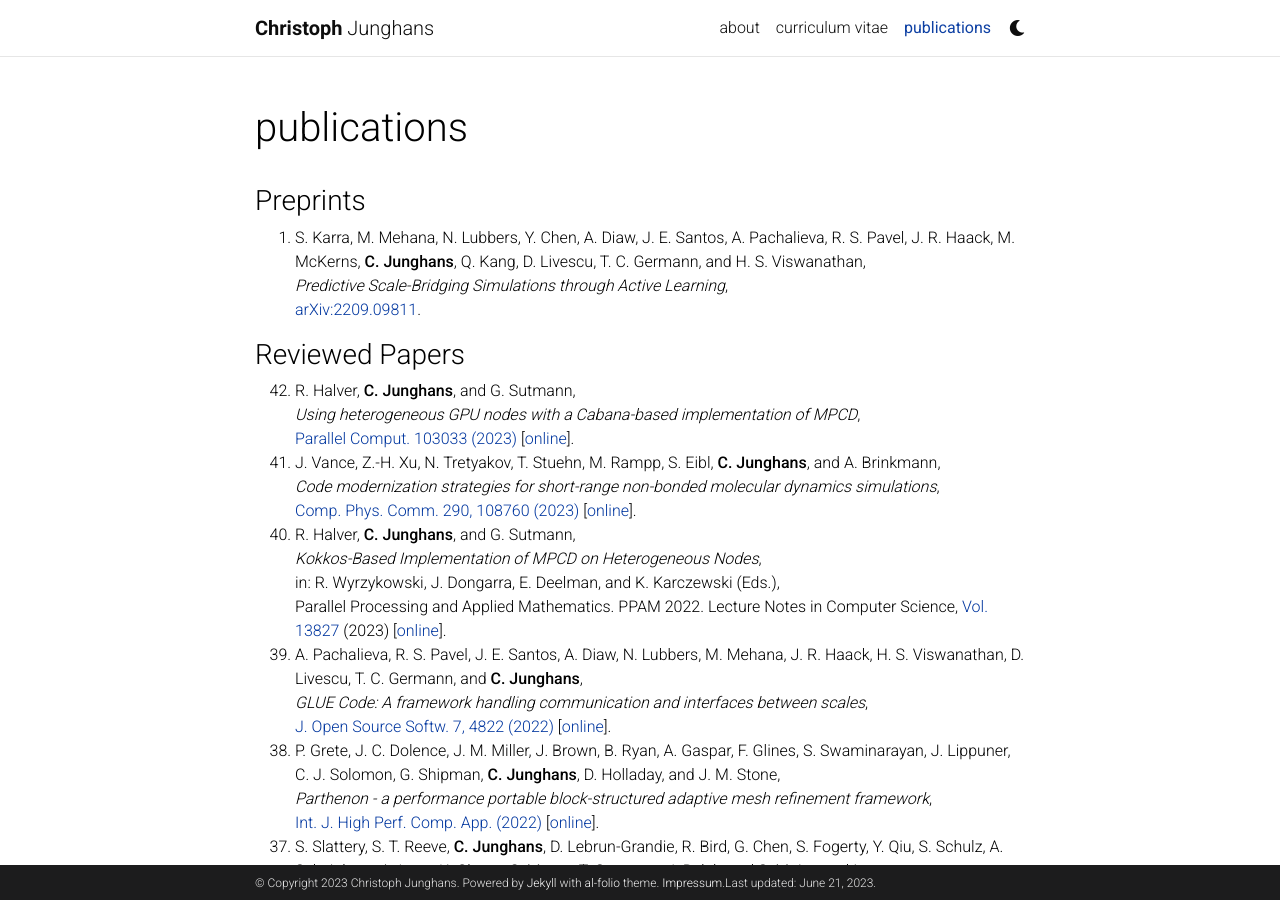
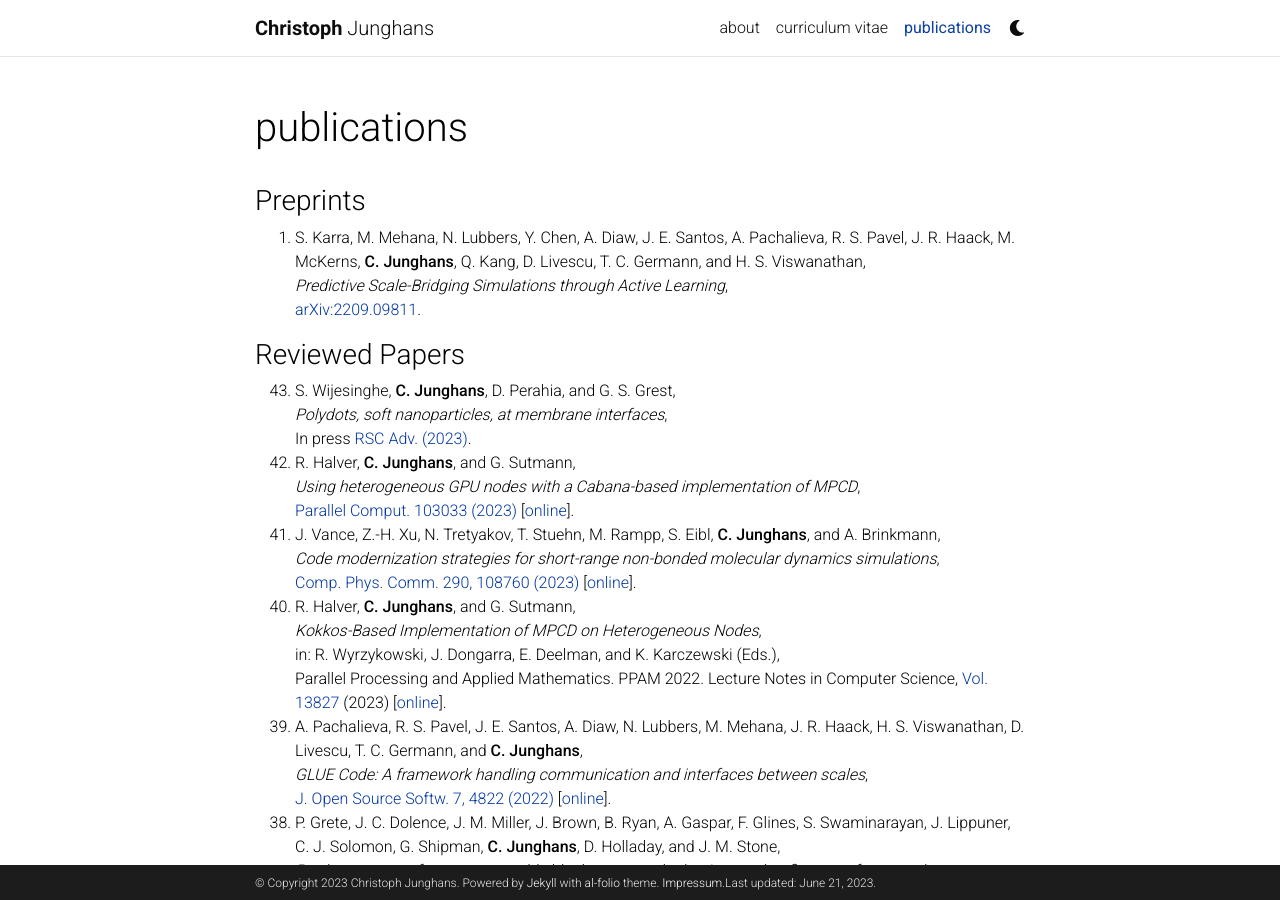
Before and after one commit to junghans/junghans.github.io, a Jekyll site: the page built from _pages/publications.md, in a window 1280 px wide and 900 px high. Built offline with Jekyll 4.4.1, drawn with Linux system fonts in a browser that asks for light colours; comment, search, counter and statistics services are not loaded; a style sheet for code colours, icons or effects is not loaded.

Commit message:
pubs: add polydot paper

```diff
--- a/_pages/publications.md
+++ b/_pages/publications.md
@@ -19,6 +19,9 @@ nav: true
 
 {: reversed="reversed"}
 
+0. S. Wijesinghe, **C. Junghans**, D. Perahia, and G. S. Grest,<br>
+   *Polydots, soft nanoparticles, at membrane interfaces*,<br>
+   In press [RSC Adv. (2023)](https://doi.org/10.1039/d3ra02085a).
 0. R. Halver, **C. Junghans**, and G. Sutmann,<br>
    *Using heterogeneous GPU nodes with a Cabana-based implementation of MPCD*,<br>
    [Parallel Comput. 103033 (2023)](https://doi.org/10.1016/j.parco.2023.103033) [[online](2023c.pdf)].
```
